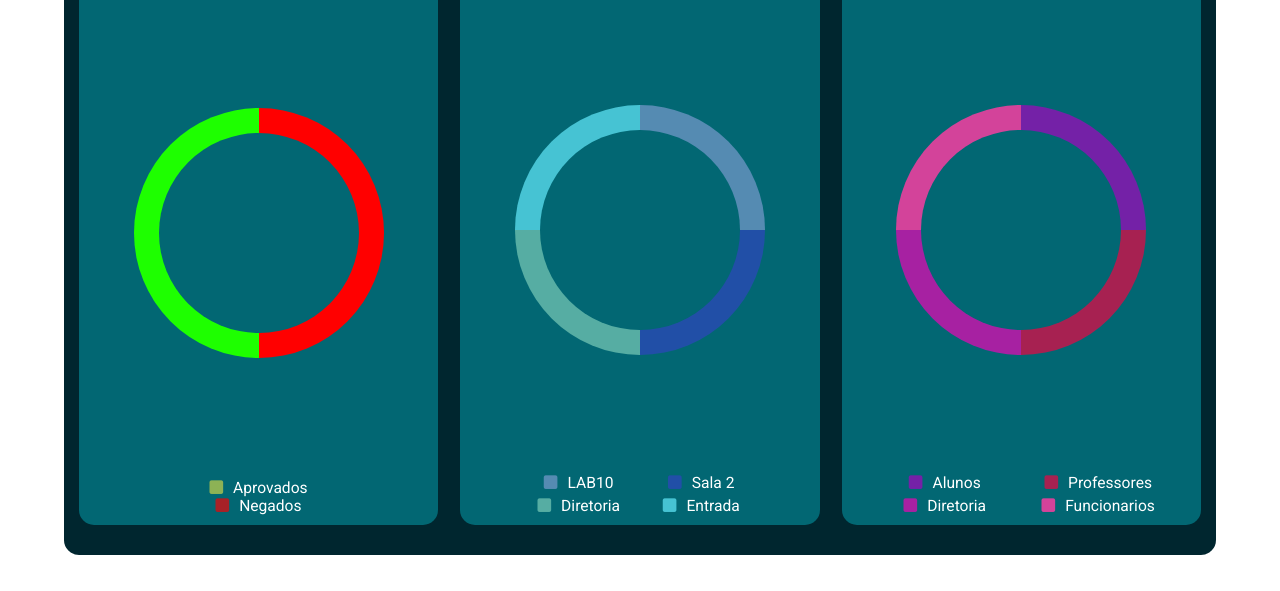
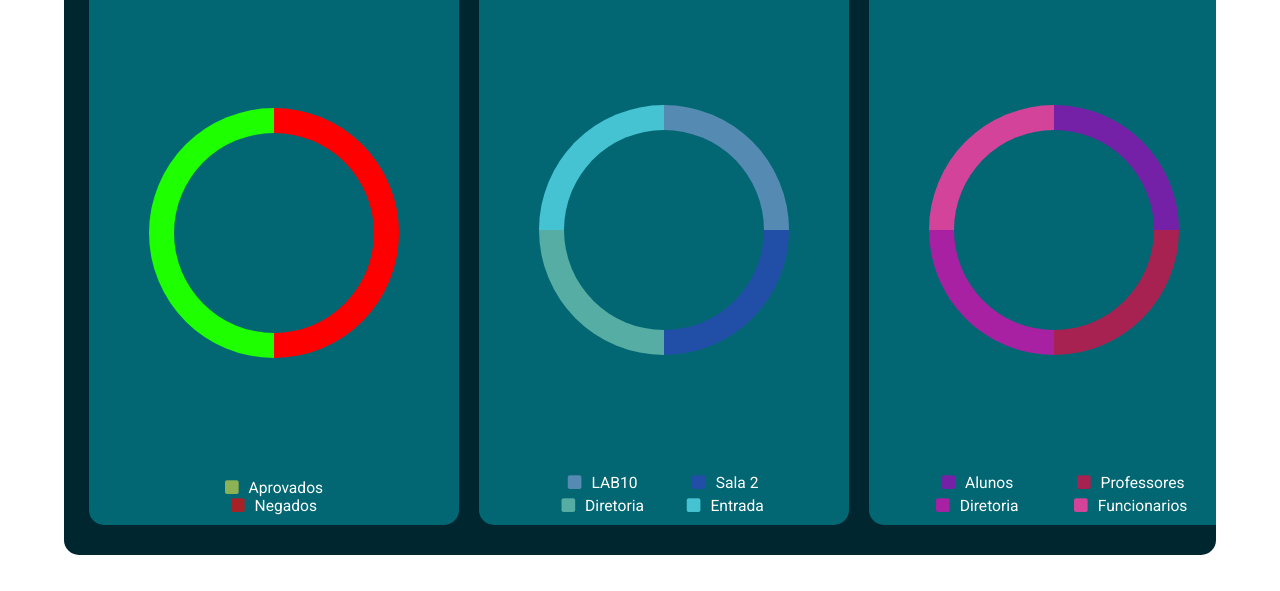
Before and after one commit to Cliyo/SphynxWeb-Frontend, a plain HTML site: page pages/dashboard.html in a window 1280 px wide. Shown: the part 209-800 px from the top of the page. Drawn offline with Linux system fonts and the light colour scheme; no server answers.

Commit message:
style: adicionando scroll para resolucoes menores

```diff
--- a/assets/css/dashboardStyle.css
+++ b/assets/css/dashboardStyle.css
@@ -18,6 +18,21 @@ main{
     padding: 15px;
     border-radius: 15px;
     background-color: var(--cor-fundo-escura);
+    overflow-x: scroll;
+}
+
+.dashboard-container::-webkit-scrollbar {
+    width: 12px;
+}
+
+.dashboard-container::-webkit-scrollbar-track {
+    background: none;
+}
+
+.dashboard-container::-webkit-scrollbar-thumb {
+    background-color: white;
+    border-radius: 20px;
+    border: none;
 }
 
 .dashboard-relatorio-container{
@@ -25,12 +40,14 @@ main{
     display: flex;
     flex-direction: column;
     width: 32%;
+    min-width: 370px;
     height: 95%;
     background-color: var(--cor-clara);
     border-radius: 15px;
     align-items: center;
     justify-content: space-between;
     padding: 10px;
+    margin: 0 10px;
 }
 
 /* ACESSOS */
```
